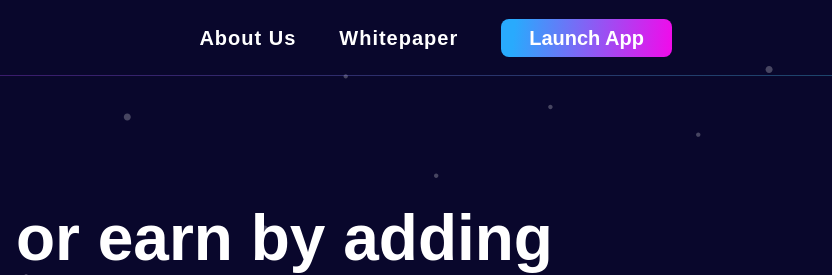
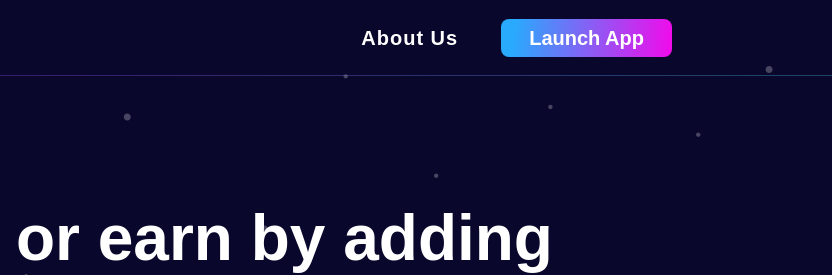
Before and after one commit to jediswaplabs/jediswap-landing-page, a website: page index.html in a window 1280 px wide. Shown: the top 275 px of the page, 448-1280 px from the left. Drawn offline with Linux system fonts and the light colour scheme; a web font is replaced by a local one.

Commit message:
remove whitepaper nav element

```diff
--- a/index.html
+++ b/index.html
@@ -17,7 +17,7 @@
         </div>
         <div class="right">
             <p>about us</p>
-            <p>whitepaper</p>
+            <!-- <p>whitepaper</p> -->
             <button class="primary-button small-fonts header-button"
                 onclick="window.open('https://app.testnet.jediswap.xyz/#/swap')">
                 Launch App
```
